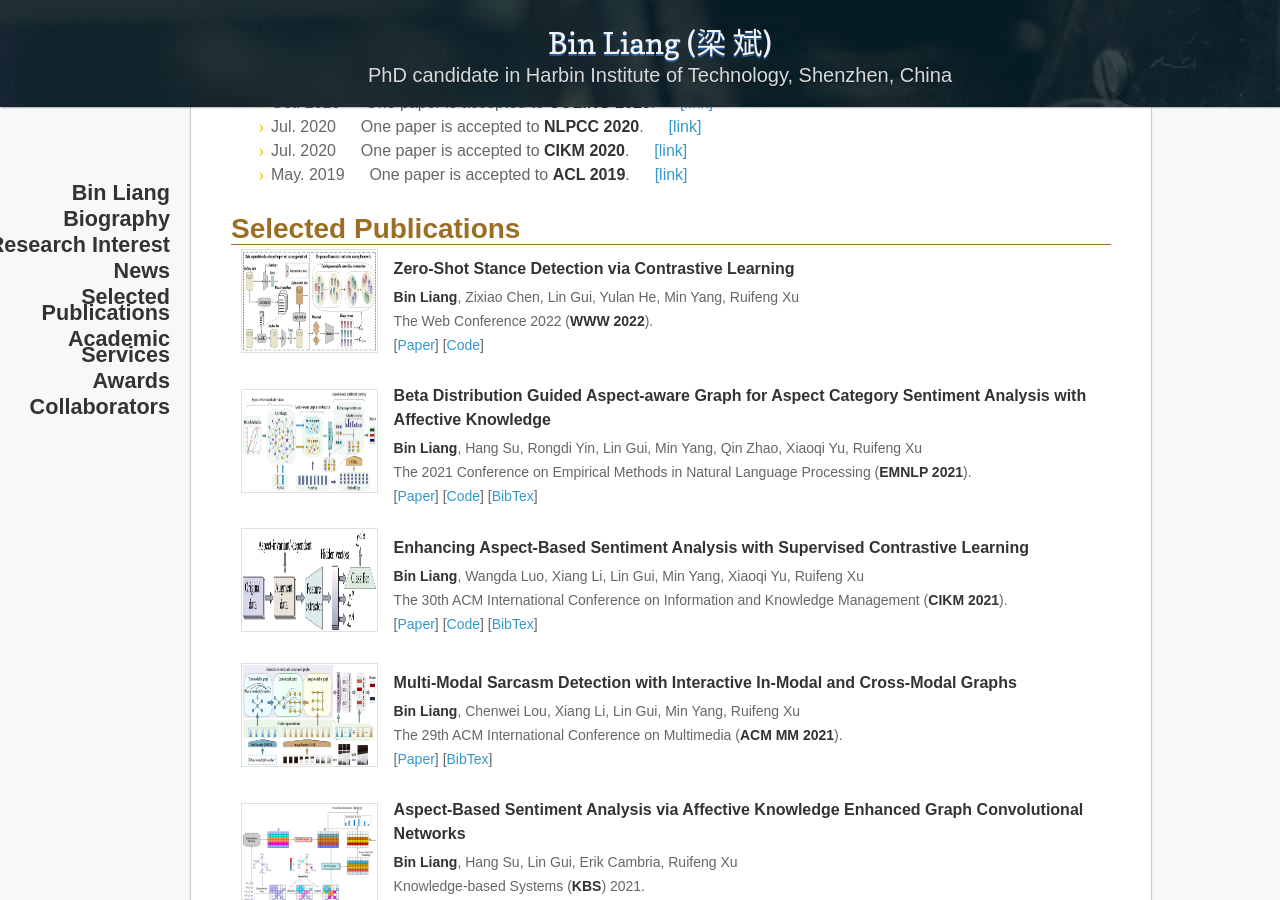
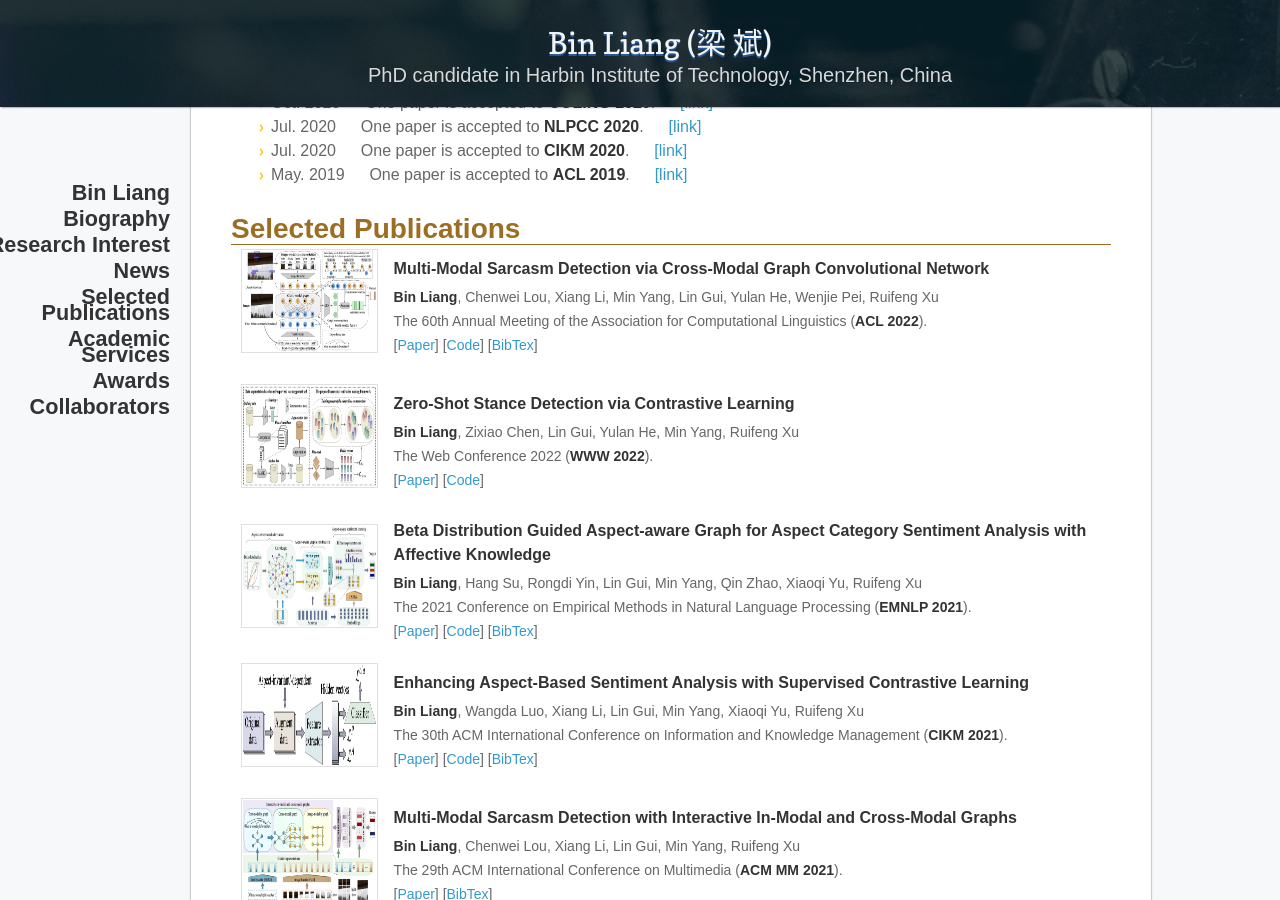
Before and after one commit to BinLiang-NLP/BinLiang-NLP.github.io, a Jekyll site: the page built from index.md, in a window 1280 px wide and 900 px high, scrolled down 1232 px. Built offline with Jekyll 4.4.1, drawn with Linux system fonts in a browser that asks for light colours; nearby versions of some CDN libraries; our own code applies the rules of GitHub Pages for plain Markdown files.

Commit message:
Update index.md

```diff
--- a/index.md
+++ b/index.md
@@ -79,6 +79,18 @@
     <td width="100%">
 <h2>Selected Publications</h2>
 <table class="imgtable" border="1">
+  <!-- ACL 2022 sarcasm-->
+  <tr>
+      <td><img class="proj_thumb" src="/diagrams/ACL2022-Sarcasm.png" alt="" height="100px"/>&nbsp;</td>
+      <td>
+      <p class="pub_title">Multi-Modal Sarcasm Detection via Cross-Modal Graph Convolutional Network </p>
+      <p class="pub_author"><b>Bin Liang</b>, Chenwei Lou, Xiang Li, Min Yang, Lin Gui, Yulan He, Wenjie Pei, Ruifeng Xu <br>
+      The 60th Annual Meeting of the Association for Computational Linguistics (<b>ACL 2022</b>).<br>
+      [<a href= "https://aclanthology.org/2022.acl-long.124.pdf" target="_blank">Paper</a>]
+      [<a href="https://github.com/HITSZ-HLT/JointCL" target="_blank">Code</a>]
+      [<a href="https://aclanthology.org/2022.acl-long.124.bib" target="_blank">BibTex</a>]
+      </p> </td>
+   </tr>
   <!-- WWW 2022-->
   <tr>
       <td><img class="proj_thumb" src="/diagrams/www2022.png" alt="" height="100px"/>&nbsp;</td>
```
